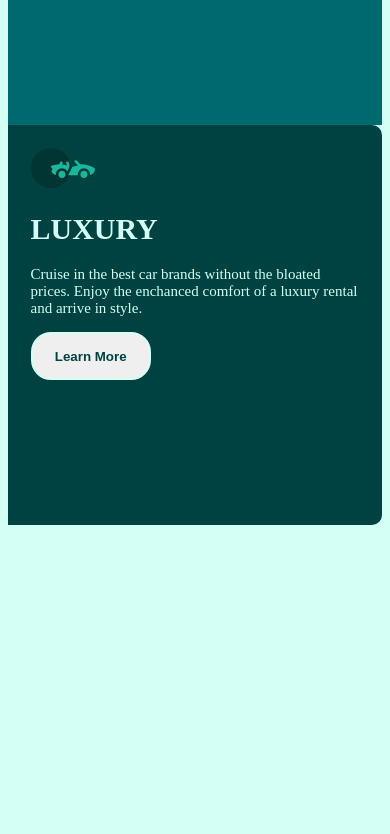
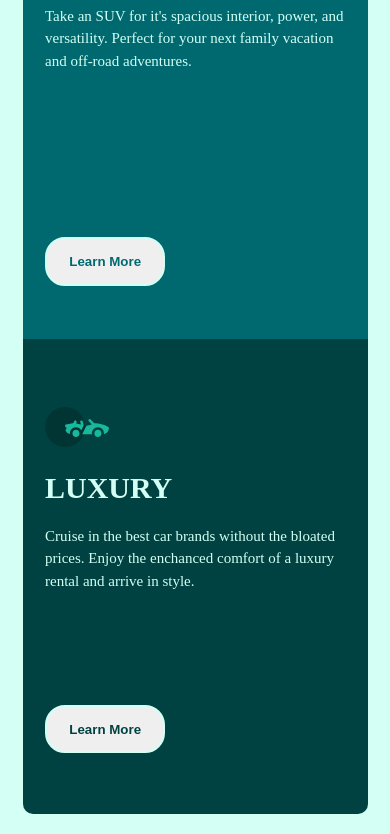
Before and after one commit to Hachikoi-the-creator/Front-end__3preview-cars, a website: page index.html in a window 390 px wide. Shown: the part 701-1535 px from the top of the page. Before the commit the page ends 1252 px from the top, so only its background shows below. Drawn offline with Linux system fonts and the light colour scheme.

Commit message:
layout finished

```diff
--- a/index.html
+++ b/index.html
@@ -10,7 +10,7 @@
   <body>
     <div class="container">
       <!-- 1st, sedan car -->
-      <div class="sedan">
+      <div>
         <img src="./img/icon-sedans.svg" alt="cute little sedan image" />
         <h1>sedans</h1>
         <p>
@@ -19,7 +19,7 @@
         <button>Learn More</button>
       </div>
       <!-- 2nd, Suv car -->
-      <div class="suv">
+      <div>
         <img src="./img/icon-suvs.svg" alt="cute little suv image" />
         <h1>suvs</h1>
         <p>
@@ -28,7 +28,7 @@
         <button>Learn More</button>
       </div>
       <!-- 3rd, lux-ury car -->
-      <div class="lux">
+      <div>
         <img src="./img/icon-luxury.svg" alt="cute little porsche image" />
         <h1>luxury</h1>
         <p>
--- a/styles/scss/main.scss
+++ b/styles/scss/main.scss
@@ -7,9 +7,17 @@ html {
   font-size: 15px;
   color: $main-color;
 }
-
 h1 {
   text-transform: uppercase;
+}
+
+// center all the content
+html {
+  display: flex;
+  height: 99vh;
+}
+body {
+  margin: auto;
 }
 
 // layout for boxes
@@ -17,15 +25,11 @@ h1 {
   display: grid;
   grid-template-columns: repeat(auto-fit, minmax(220px, 1fr));
   grid-auto-rows: 400px;
-  margin: 7% 0;
-
-
 
   :nth-child(1){
     background-color: $sedan-color;
     border-radius: 10px 0 0 10px;
     @include buttonsColors($sedan-color);
-
   }
   :nth-child(2){
     background-color: $suv-color;
@@ -51,19 +55,36 @@ h1 {
       cursor: pointer;
     }
   }
+}
 
-  @media (max-width: 377px) {
-    body {
-      margin: 2ch 3ch;
+// from 400 to lower
+@media (max-width: 400px) {
+
+  body {
+    margin: 0 3ch;
+  }
+
+  .container{
+      grid-template-rows: repeat(3, 520px);
+
+      div p{
+        line-height: 3ch;
+      }
+
+    :nth-child(1){
+      border-radius: 10px 10px 0 0;
+      margin-top: 6ch;
+      p { padding-bottom: 9ch; }
     }
-    .container {
-      margin: 4px 5ch;
+
+    :nth-child(2) {
+      p { padding-bottom: 16ch; }
     }
-    .sedan {
-      border-radius: 10px 10px 0 0;
-    }
-    .lux {
+
+    :nth-child(3){
       border-radius: 0 0 10px 10px;
+      margin-bottom: 6ch;
+      p { padding-bottom: 9ch; }
     }
   }
 }
```
Also changed, not shown: styles/CSS/main.css, 1 other file.
